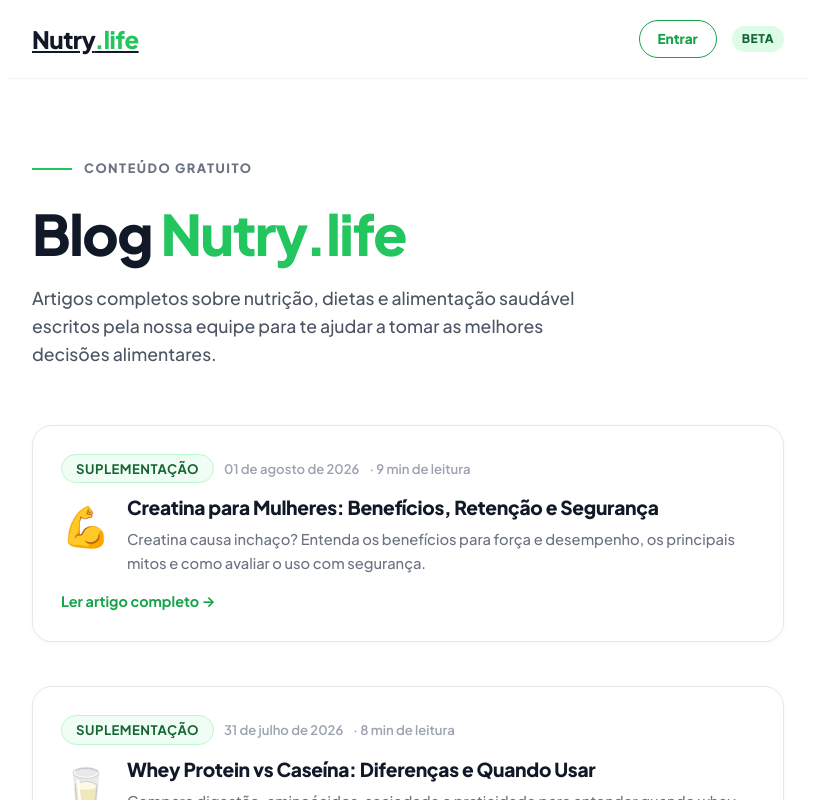
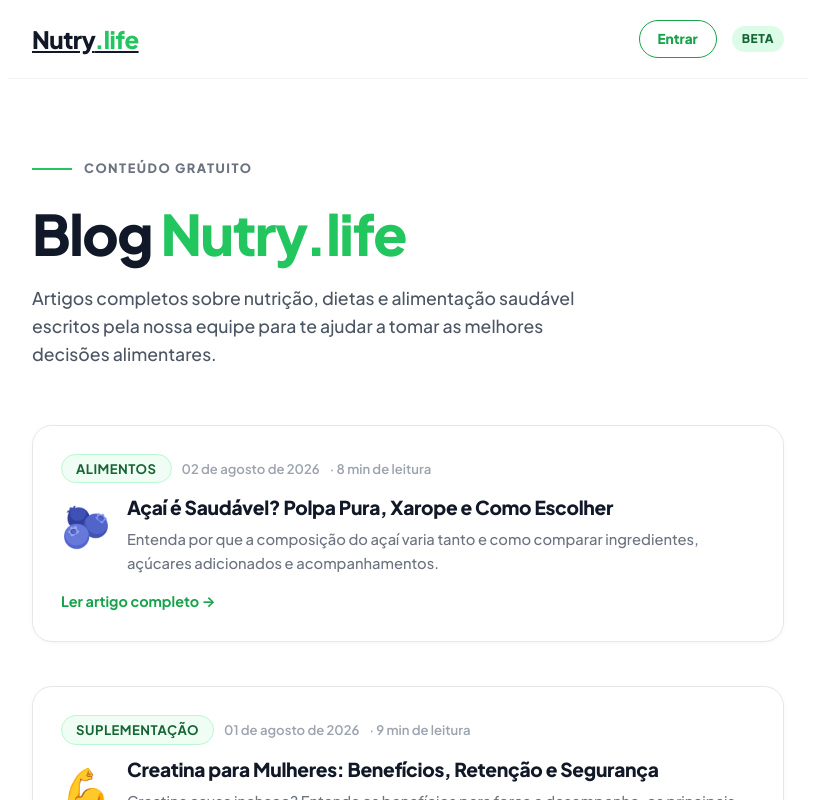
Before and after one commit to elevanceseguros/Nutri, a Next.js app: page /blog in a window 1280 px wide. Shown: the top 800 px of the page, without its empty margins (232-1047 px from the left). Built offline with nearby package versions, Linux system fonts and the light colour scheme.

Commit message:
feat(blog): adiciona card do artigo de açaí ao índice

```diff
--- a/src/app/blog/page.tsx
+++ b/src/app/blog/page.tsx
@@ -14,6 +14,15 @@ export const metadata: Metadata = {
 };
 
 const posts = [
+  {
+    slug: "acai-e-saudavel-polpa-pura-xarope",
+    titulo: "Açaí é Saudável? Polpa Pura, Xarope e Como Escolher",
+    descricao: "Entenda por que a composição do açaí varia tanto e como comparar ingredientes, açúcares adicionados e acompanhamentos.",
+    data: "02 de agosto de 2026",
+    tempo: "8 min de leitura",
+    tag: "Alimentos",
+    emoji: "🫐",
+  },
   {
     slug: "creatina-para-mulheres-beneficios-retencao-seguranca",
     titulo: "Creatina para Mulheres: Benefícios, Retenção e Segurança",
```
